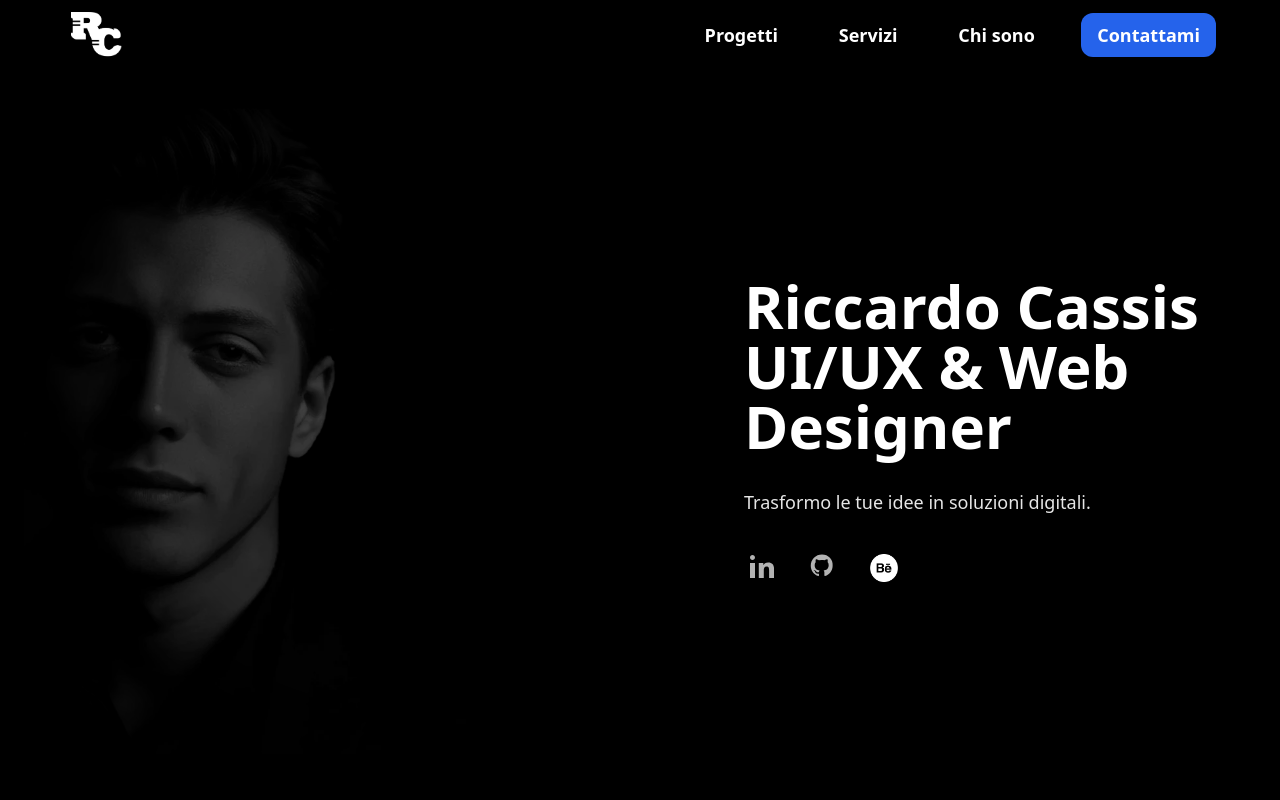
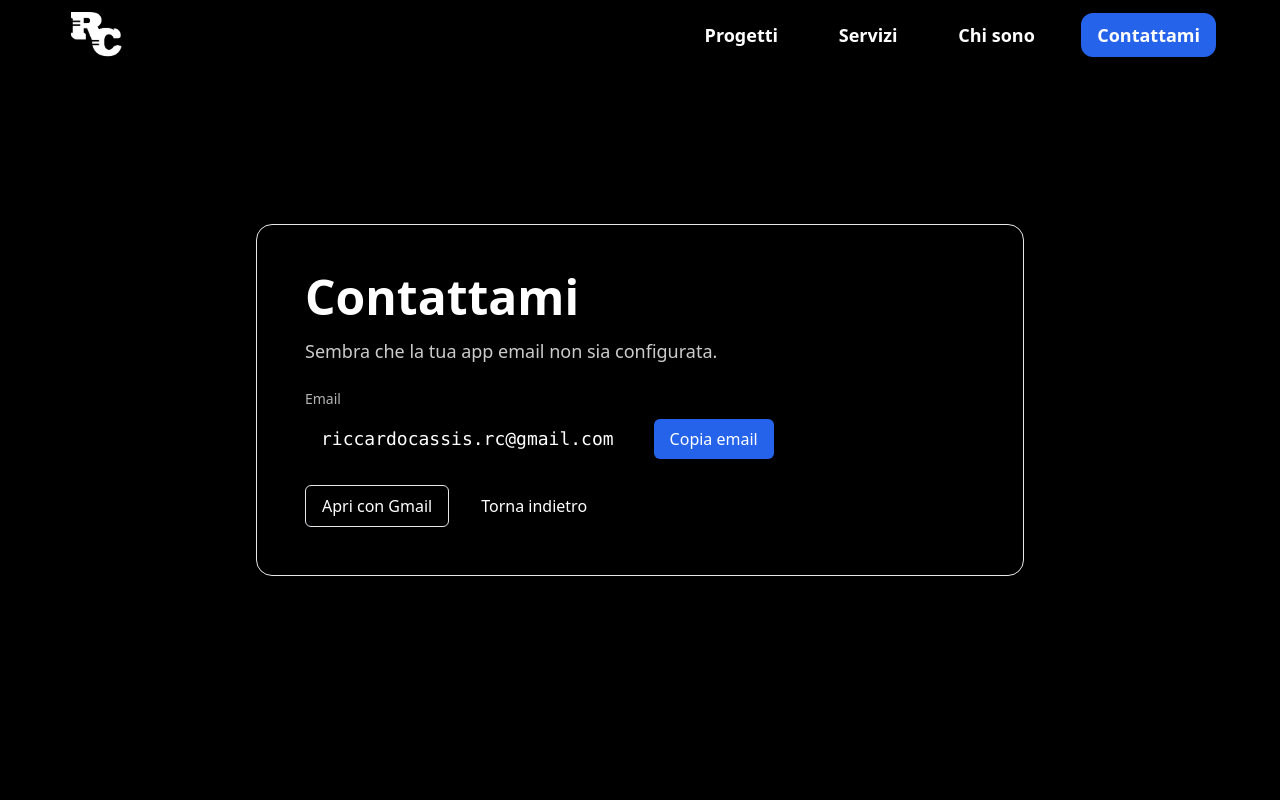
Before and after one commit to Riccardocassis/personal-website-v2, a Vue app: page /contact-fallback in a window 1280 px wide. Shown: the top 800 px of the page. Built offline with nearby package versions, Linux system fonts and the light colour scheme.

Commit message:
Aggiunta della gestione del contatto tramite mailto e creazione della pagina di fallback per email non configurate

```diff
--- a/src/components/navbar.vue
+++ b/src/components/navbar.vue
@@ -1,6 +1,6 @@
 <script setup>
 import { ref, onMounted, onBeforeUnmount, watch } from 'vue'
-import { RouterLink } from 'vue-router'
+import { useRouter, RouterLink } from 'vue-router'
 import logo from '../assets/logo-rc.webp'
 
 const mobileOpen = ref(false)       // menu mobile
@@ -47,6 +47,50 @@ watch(mobileOpen, (val) => {
     window.scrollTo(0, _scrollPos)
   }
 })
+
+const router = useRouter()
+
+// Rilevamento intelligente del supporto mailto (solo lettura, senza aprire client)
+function detectMailtoHandler(){
+  try{
+    const nav = window.navigator
+    // Controllo non standard: alcuni browser sperimentali potrebbero esporre una lista
+    if (Array.isArray(nav.protocolHandlers) && nav.protocolHandlers.length){
+      return nav.protocolHandlers.some(h => h.protocol && String(h.protocol).toLowerCase().includes('mailto'))
+    }
+    // Alcuni browser sperimentali potrebbero esporre questa funzione
+    if (typeof nav.isProtocolHandlerRegistered === 'function'){
+      try{ return !!nav.isProtocolHandlerRegistered('mailto') }catch(e){}
+    }
+  }catch(e){}
+  // Non determinabile: ritorna undefined (conservativo)
+  return undefined
+}
+
+function isPlatformWindows(){
+  try{
+    const p = navigator.userAgent || navigator.platform || ''
+    return /Win(dows)?/.test(p)
+  }catch(e){ return false }
+}
+
+const EMAIL = 'riccardocassis.rc@gmail.com'
+
+function handleContactClick(e, opts = {}){
+  if (e && typeof e.preventDefault === 'function') e.preventDefault()
+  const isWin = isPlatformWindows()
+  const hasHandler = detectMailtoHandler()
+
+  if (opts.closeMobile && typeof opts.closeMobile === 'function') opts.closeMobile()
+
+  if (isWin && hasHandler === false){
+    router.push({ path: '/contact-fallback' })
+    return
+  }
+
+  // Se non siamo su Windows, o non sappiamo, o c'è un handler, apriamo mailto
+  window.location.href = `mailto:${EMAIL}`
+}
 </script>
 
 <template>
@@ -84,7 +128,7 @@ watch(mobileOpen, (val) => {
 
           <!-- CTA -->
           <li class="flex items-center">
-            <a href="mailto:riccardocassis.rc@gmail.com" class="inline-block bg-blue-600 text-white text-lg px-4 py-2 rounded-xl font-semibold shadow-md hover:bg-blue-700 transition-colors">Contattami</a>
+            <a href="mailto:riccardocassis.rc@gmail.com" class="inline-block bg-blue-600 text-white text-lg px-4 py-2 rounded-xl font-semibold shadow-md hover:bg-blue-700 transition-colors" @click.prevent="handleContactClick($event)">Contattami</a>
           </li>
         </ul>
       </div>
@@ -116,7 +160,7 @@ watch(mobileOpen, (val) => {
               <RouterLink to="/projects" class="block text-2xl font-semibold text-white/90 hover:text-white" @click="mobileOpen=false">Progetti</RouterLink>
               <RouterLink to="/services" class="block text-2xl font-semibold text-white/90 hover:text-white" @click="mobileOpen=false">Servizi</RouterLink>
               <RouterLink to="/about" class="block text-2xl font-semibold text-white/90 hover:text-white" @click="mobileOpen=false">Chi sono</RouterLink>
-              <a href="mailto:riccardocassis.rc@gmail.com" class="block mt-4 px-6 py-3 rounded-xl bg-blue-600 text-white text-lg font-semibold hover:bg-blue-700" @click="mobileOpen=false">Contattami</a>
+              <a href="mailto:riccardocassis.rc@gmail.com" class="block mt-4 px-6 py-3 rounded-xl bg-blue-600 text-white text-lg font-semibold hover:bg-blue-700" @click.prevent="handleContactClick($event, { closeMobile: () => (mobileOpen.value = false) })">Contattami</a>
             </div>
           </div>
         </div>
--- /dev/null
+++ b/src/pages/contact-fallback.vue
@@ -0,0 +1,62 @@
+<template>
+  <div class="min-h-screen bg-black text-white flex items-center justify-center px-6">
+    <section class="w-full max-w-3xl bg-white/6 backdrop-blur-md rounded-2xl p-8 md:p-12 border border-white/8">
+      <h1 class="text-4xl md:text-5xl font-extrabold mb-4">Contattami</h1>
+
+      <p class="text-lg text-white/80 mb-6">Sembra che la tua app email non sia configurata.</p>
+
+      <div class="mb-6">
+        <p class="text-sm text-white/70">Email</p>
+        <div class="mt-2 flex items-center gap-4">
+          <code class="bg-white/8 px-4 py-2 rounded-md text-lg font-medium">riccardocassis.rc@gmail.com</code>
+          <button @click="copyEmail" class="ml-2 inline-block bg-blue-600 text-white px-4 py-2 rounded-md font-medium hover:bg-blue-700">Copia email</button>
+        </div>
+      </div>
+
+      <div class="flex gap-4">
+        <a :href="gmailUrl" target="_blank" rel="noopener" class="inline-block bg-transparent border border-white/12 text-white px-4 py-2 rounded-md hover:bg-white/6">Apri con Gmail</a>
+        <button @click="goBack" class="inline-block bg-white/8 text-white px-4 py-2 rounded-md hover:bg-white/12">Torna indietro</button>
+      </div>
+
+      <p v-if="copied" class="mt-4 text-sm text-emerald-400">Email copiata negli appunti.</p>
+    </section>
+  </div>
+</template>
+
+<script setup>
+import { ref } from 'vue'
+import { useRouter } from 'vue-router'
+
+const EMAIL = 'riccardocassis.rc@gmail.com'
+const gmailUrl = `https://mail.google.com/mail/?view=cm&fs=1&to=${EMAIL}`
+const copied = ref(false)
+const router = useRouter()
+
+async function copyEmail(){
+  try{
+    if (navigator.clipboard && navigator.clipboard.writeText){
+      await navigator.clipboard.writeText(EMAIL)
+    } else {
+      const ta = document.createElement('textarea')
+      ta.value = EMAIL
+      document.body.appendChild(ta)
+      ta.select()
+      document.execCommand('copy')
+      document.body.removeChild(ta)
+    }
+    copied.value = true
+    setTimeout(() => copied.value = false, 2000)
+  }catch(e){
+    // fail silently
+  }
+}
+
+function goBack(){
+  router.back()
+}
+</script>
+
+<style scoped>
+/* Keep styling aligned with site's dark glass aesthetic */
+code{ color: #fff; }
+</style>
--- a/src/router/index.js
+++ b/src/router/index.js
@@ -5,12 +5,14 @@ import { createRouter, createWebHistory } from 'vue-router'
 import Home          from '../pages/Home.vue'
 import About         from '../pages/About.vue'
 import Contact       from '../pages/Contact.vue'
+import ContactFallback from '../pages/contact-fallback.vue'
 import Projects      from '../pages/Projects.vue'
 
 const routes = [
   { path: '/',              name: 'home',              component: Home },
   { path: '/about',         name: 'about',             component: About },
   { path: '/contact',       name: 'contact',           component: Contact },
+  { path: '/contact-fallback', name: 'contact-fallback', component: ContactFallback },
 
   // Contact page (mail link) — Netlify form routes removed
 
```
